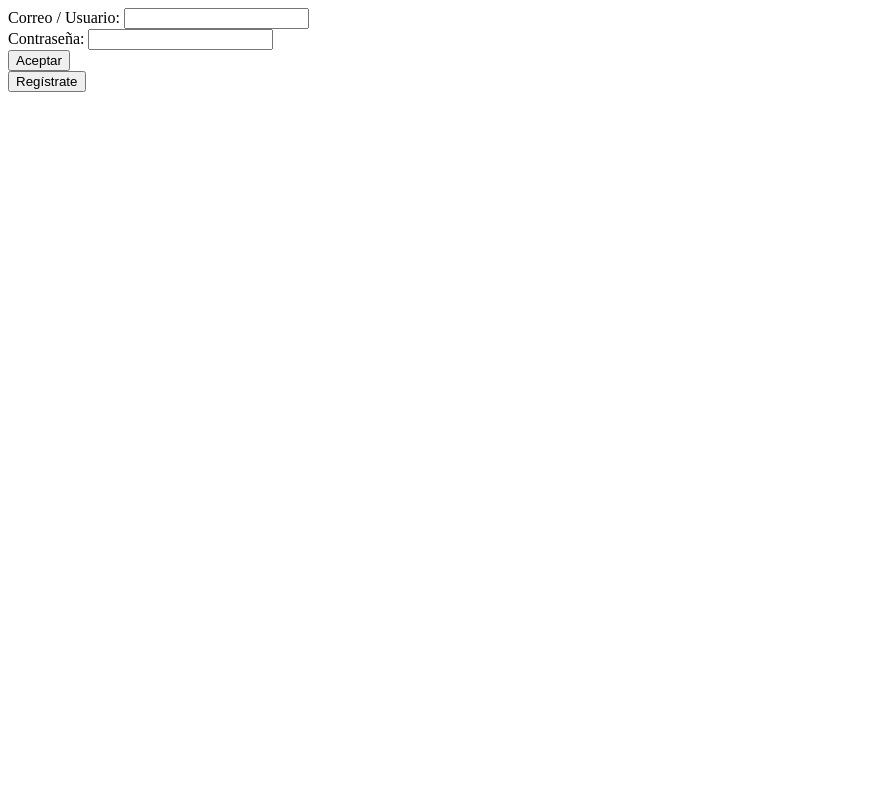
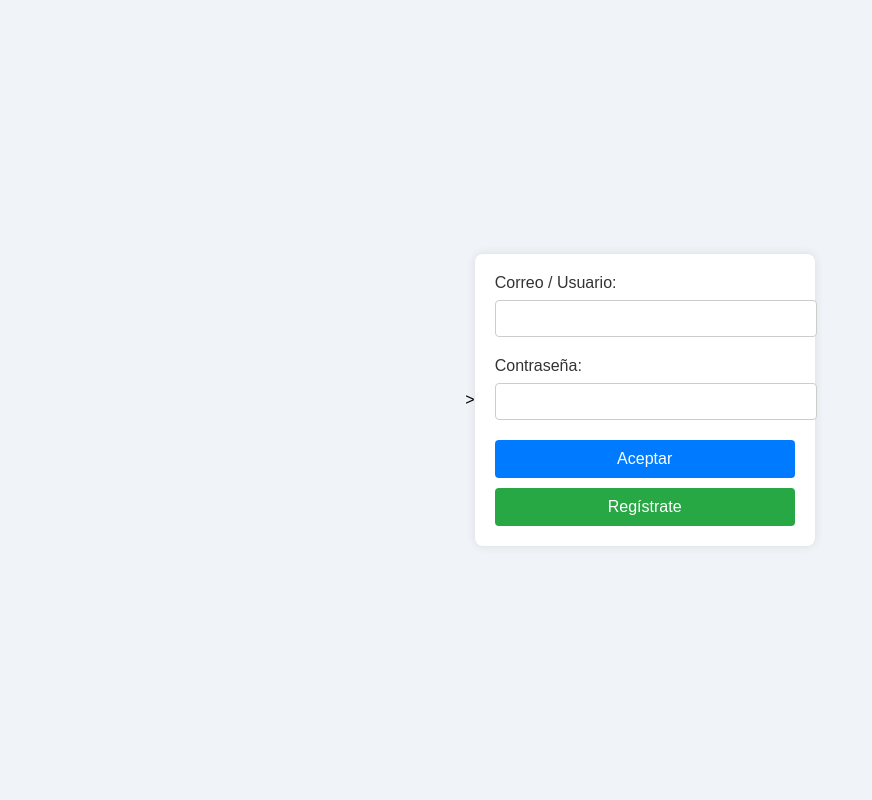
Before and after one commit to hector05git/ErciTickets, a Flask app: page /login in a window 1280 px wide. Shown: the whole page, without its empty margins (0-872 px from the left). Run offline with Flask 3, Linux system fonts and the light colour scheme; parts of the project's set-up code (start-up, migrations or seed data) failed here and were passed over; some libraries are stand-ins or nearby versions.

Commit message:
Actualizar proyecto

```diff
--- a/templates/login.html
+++ b/templates/login.html
@@ -1,29 +1,77 @@
-<!DOCTYPE html> <!-- Declara el tipo de documento HTML5 -->
-<html lang="es"> <!-- Define el idioma de la página como español -->
+<!DOCTYPE html>
+<html lang="es"> >
 <head>
-    <meta charset="UTF-8"> <!-- Define la codificación de caracteres como UTF-8 -->
-    <title>Login</title> <!-- Título que aparecerá en la pestaña del navegador -->
+    <meta charset="UTF-8">
+    <title>Login</title>
+    <style>
+        body {
+            font-family: Arial, sans-serif;
+            background-color: #f0f4f8;
+            display: flex;
+            justify-content: center;
+            align-items: center;
+            height: 100vh;
+            margin: 0;
+        }
+        form {
+            background-color: #fff;
+            padding: 20px;
+            border-radius: 8px;
+            box-shadow: 0 0 10px rgba(0, 0, 0, 0.1);
+            width: 300px;
+        }
+        label {
+            display: block;
+            margin-bottom: 8px;
+            color: #333;
+        }
+        input {
+            width: 100%;
+            padding: 10px;
+            margin-bottom: 20px;
+            border: 1px solid #ccc;
+            border-radius: 4px;
+        }
+        button {
+            width: 100%;
+            padding: 10px;
+            background-color: #007bff;
+            border: none;
+            border-radius: 4px;
+            color: white;
+            font-size: 16px;
+            cursor: pointer;
+        }
+        button:hover {
+            background-color: #0056b3;
+        }
+        .register-btn {
+            margin-top: 10px;
+            background-color: #28a745;
+        }
+        .register-btn:hover {
+            background-color: #218838;
+        }
+    </style>
 </head>
 <body>
-<!-- Formulario que enviará los datos al servidor usando el método POST -->
+
+
 <form action="/sign_in" method="POST">
-    <!-- Campo para ingresar el correo o nombre de usuario -->
+
     <label for="email">Correo / Usuario:</label>
-    <input type="text" id="email" name="login" required> <!-- Campo de texto, requerido -->
-    <br> <!-- Salto de línea -->
+    <input type="text" id="email" name="login" required>
 
-    <!-- Campo para ingresar la contraseña -->
     <label for="password">Contraseña:</label>
-    <input type="password" id="password" name="passwd" required> <!-- Campo de contraseña, requerido -->
-    <br> <!-- Salto de línea -->
+    <input type="password" id="password" name="passwd" required>
 
-    <!-- Botón para enviar el formulario -->
+
     <button type="submit">Aceptar</button>
 
+    <a href="/register">
+        <button type="button" class="register-btn">Regístrate</button>
+    </a>
 </form>
 
-     <a href="/register">
-    <button>Regístrate</button>
-    </a>
 </body>
 </html>
```
